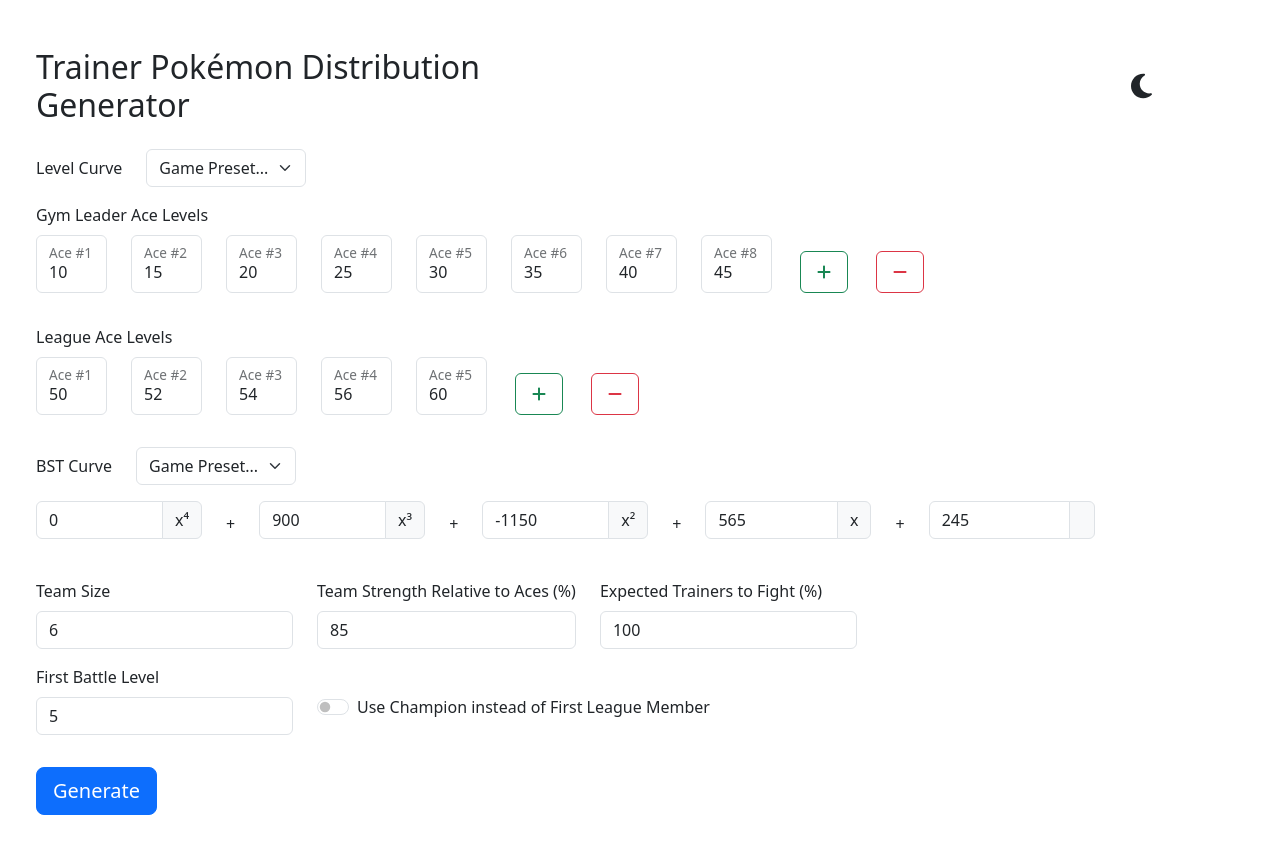
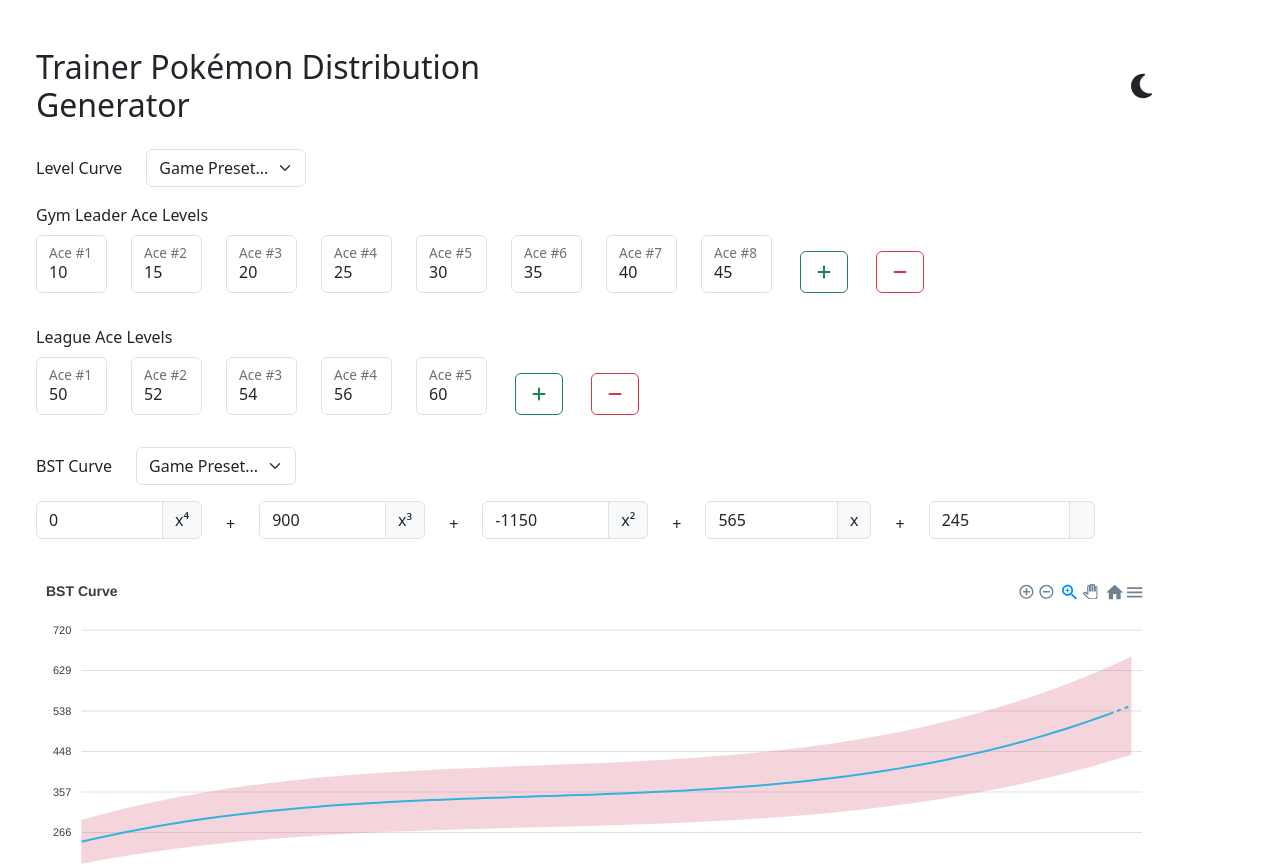
Before and after one commit to b-price/poke-dist-generator, a React (Vite) app: page / in a window 1280 px wide. Shown: the top 866 px of the page. Built offline with nearby package versions, Linux system fonts and the light colour scheme.

Commit message:
added bst chart

```diff
--- a/package.json
+++ b/package.json
@@ -13,9 +13,11 @@
     "@fortawesome/fontawesome-svg-core": "^6.7.2",
     "@fortawesome/free-solid-svg-icons": "^6.7.2",
     "@fortawesome/react-fontawesome": "^0.2.2",
+    "apexcharts": "^4.6.0",
     "bootstrap": "^5.3.5",
     "json-2-csv": "^5.5.9",
     "react": "^19.0.0",
+    "react-apexcharts": "^1.7.0",
     "react-bootstrap": "^2.10.9",
     "react-csv": "^2.2.2",
     "react-dom": "^19.0.0"
--- a/src/components/App.tsx
+++ b/src/components/App.tsx
@@ -7,16 +7,25 @@
 import {PokemonGenerator} from "./PokemonGenerator.tsx";
 import {FontAwesomeIcon} from "@fortawesome/react-fontawesome";
 import {faMoon, faSun, faPlus, faMinus} from "@fortawesome/free-solid-svg-icons"
-import {bstMaxFactor, bstMinFactor, expGrowthFunction, maxPreGym, minPostGym, title} from "../constants.ts";
-import {SplitData} from "../types.ts";
+import {
+    bstMaxFactor,
+    bstMinFactor,
+    chartResolution,
+    expGrowthFunction,
+    maxPreGym,
+    minPostGym,
+    title
+} from "../constants.ts";
+import {MedianData, RangeData, SplitData} from "../types.ts";
 import {
     getCurrentBST,
     getExpAtAces,
     getFinalLevel,
-    getFinalTrainer,
+    getFinalTrainer, getRangeData,
     getSimulatedBaseExp,
     getTotalExp, getXPYield
 } from "../utils/calc.ts";
+import RangeChart from "./RangeChart.tsx";
 
 const defaultState = {
     gymAces: [10,15,20,25,30,35,40,45],
@@ -26,6 +35,7 @@
     teamStrength: 85,
     firstAce: 5,
     trainerPercent: 100,
+    dataPoints: getRangeData([245, 565, -1150, 900, 0], chartResolution, bstMinFactor, bstMaxFactor),
 }
 
 function App() {
@@ -45,6 +55,7 @@
     const [totalExp, setTotalExp] = useState<number>(0);
     const [maxLevel, setMaxLevel] = useState<number>(60);
     const [dark, setDark] = useState<boolean>(false);
+    const [dataPoints, setDataPoints] = useState<{rangeData: RangeData[], medianData: MedianData[]}>(defaultState.dataPoints);
 
     const bstLabels = ['', 'x', 'x²', 'x³', 'x⁴'];
 
@@ -57,7 +68,10 @@
     }
 
     const onCoeffChange = (coeff: number, idx: number) => {
-        setBstCoefficients(bstCoefficients.map((b, i) => i === idx ? coeff : b));
+        const newCoeffs = bstCoefficients.map((b, i) => i === idx ? coeff : b);
+        setBstCoefficients(newCoeffs);
+        //const newPoints = getRangeData(newCoeffs, chartResolution, bstMinFactor, bstMaxFactor);
+        setDataPoints(getRangeData(newCoeffs, chartResolution, bstMinFactor, bstMaxFactor));
     }
 
     const addGymField = () => {
@@ -320,6 +334,8 @@
               ).reverse()}
           </Form.Group>
 
+          <RangeChart medianData={dataPoints.medianData} rangeData={dataPoints.rangeData} />
+
           <Row className="mb-3">
               <Form.Group as={Col} xs="auto" controlId="teamSize">
                   <Form.Label>Team Size</Form.Label>
--- /dev/null
+++ b/src/components/RangeChart.tsx
@@ -0,0 +1,148 @@
+import Chart from 'react-apexcharts'
+import React, {useEffect, useState} from "react";
+import {MedianData, RangeData} from "../types.ts";
+import {chartResolution, highestBST, lowestBST} from "../constants.ts";
+
+interface RangeChartProps {
+    medianData: MedianData[];
+    rangeData: RangeData[];
+}
+
+const RangeChart: React.FC<RangeChartProps> = ({medianData, rangeData}) => {
+    const [state, setState] = useState({
+        series: [
+            {
+                type: 'rangeArea',
+                name: 'BST Range',
+                data: rangeData,
+            },
+            {
+                type: 'line',
+                name: 'BST Median',
+                data: medianData,
+            },
+        ],
+        options: {
+            chart: {
+                height: 350,
+                type: 'rangeArea',
+                animations: {
+                    speed: 500
+                }
+            },
+            colors: ['#d4526e', '#33b2df', '#d4526e', '#33b2df'],
+            dataLabels: {
+                enabled: false
+            },
+            fill: {
+                opacity: [0.24, 1, 1, 1]
+            },
+            forecastDataPoints: {
+                count: 2
+            },
+            stroke: {
+                curve: 'straight',
+                width: [0, 2, 2, 2]
+            },
+            legend: {
+                show: true,
+                inverseOrder: true
+            },
+            title: {
+                text: 'BST Curve'
+            },
+            markers: {
+                hover: {
+                    sizeOffset: 5
+                }
+            },
+            xaxis: {
+                min: 0,
+                max: chartResolution,
+                labels: {show: false}
+            },
+            yaxis: {
+                min: lowestBST,
+                max: highestBST,
+                decimalsInFloat: 0
+            }
+        },
+    });
+
+    useEffect(() => {
+        setState({
+            series: [
+                {
+                    type: 'rangeArea',
+                    name: 'BST Range',
+                    data: rangeData,
+                },
+
+                {
+                    type: 'line',
+                    name: 'BST Median',
+                    data: medianData,
+                },
+            ],
+            options: {
+                chart: {
+                    height: 350,
+                    type: 'rangeArea',
+                    animations: {
+                        speed: 500
+                    }
+                },
+                colors: ['#d4526e', '#33b2df'],
+                dataLabels: {
+                    enabled: false
+                },
+                fill: {
+                    opacity: [0.24, 1]
+                },
+                forecastDataPoints: {
+                    count: 2
+                },
+                stroke: {
+                    curve: 'straight',
+                    width: [0, 2]
+                },
+                legend: {
+                    show: true,
+                    inverseOrder: true
+                },
+                title: {
+                    text: 'BST Curve'
+                },
+                markers: {
+                    hover: {
+                        sizeOffset: 5
+                    }
+                },
+                xaxis: {
+                    min: 0,
+                    max: chartResolution,
+                    labels: {show: false}
+                },
+                yaxis: {
+                    min: lowestBST,
+                    max: highestBST,
+                    decimalsInFloat: 0
+                }
+            },
+
+
+        });
+
+    }, [medianData, rangeData]);
+
+
+    return (
+        <div>
+            <div id="chart">
+                <Chart options={state.options} series={state.series} type="rangeArea" height={350} />
+            </div>
+        </div>
+    );
+}
+
+export default RangeChart;
--- a/src/constants.ts
+++ b/src/constants.ts
@@ -39,3 +39,12 @@
 
 // the growth rate used for experience calculation. currently Medium Fast, the most common group
 export const expGrowthFunction: GrowthRates = 'mediumFast';
+
+// amount of data points to use to chart the BST curve
+export const chartResolution = 100;
+
+// our lord Arceus
+export const highestBST = 720;
+
+// Wishiwashi
+export const lowestBST = 175;
--- a/src/utils/calc.ts
+++ b/src/utils/calc.ts
@@ -1,4 +1,4 @@
-import {GrowthRates, MonFilter, PokeData, SplitData} from "../types.ts";
+import {RangeData, GrowthRates, MonFilter, PokeData, SplitData, MedianData} from "../types.ts";
 import {beasts, gens, legends, paradox} from "../constants.ts";
 
 export const getCurrentTeamSize = (gym: number, gymAces: number, teamSize: number) => {
@@ -186,3 +186,18 @@
     else
         return (Math.pow(level, 3) * (Math.floor(level / 2) + 32)) / 50;
 }
+
+export const getRangeData = (coefficients: number[], xRange: number, minBSTRatio: number, maxBSTRatio: number) => {
+    const rangeData: RangeData[] = [];
+    const medianData: MedianData[] = [];
+    const dataPoints = range(0, xRange);
+    dataPoints.forEach(x => {
+        const y = getCurrentBST(x / 100, coefficients);
+        medianData.push({ x, y });
+        rangeData.push({
+            x,
+            y: [y * minBSTRatio, y * maxBSTRatio]
+        })
+    })
+    return {rangeData, medianData};
+}
```
Also changed, not shown: src/types.ts (+10 -0 lines), 1 other file (tests, documents, lock files or other folders).
